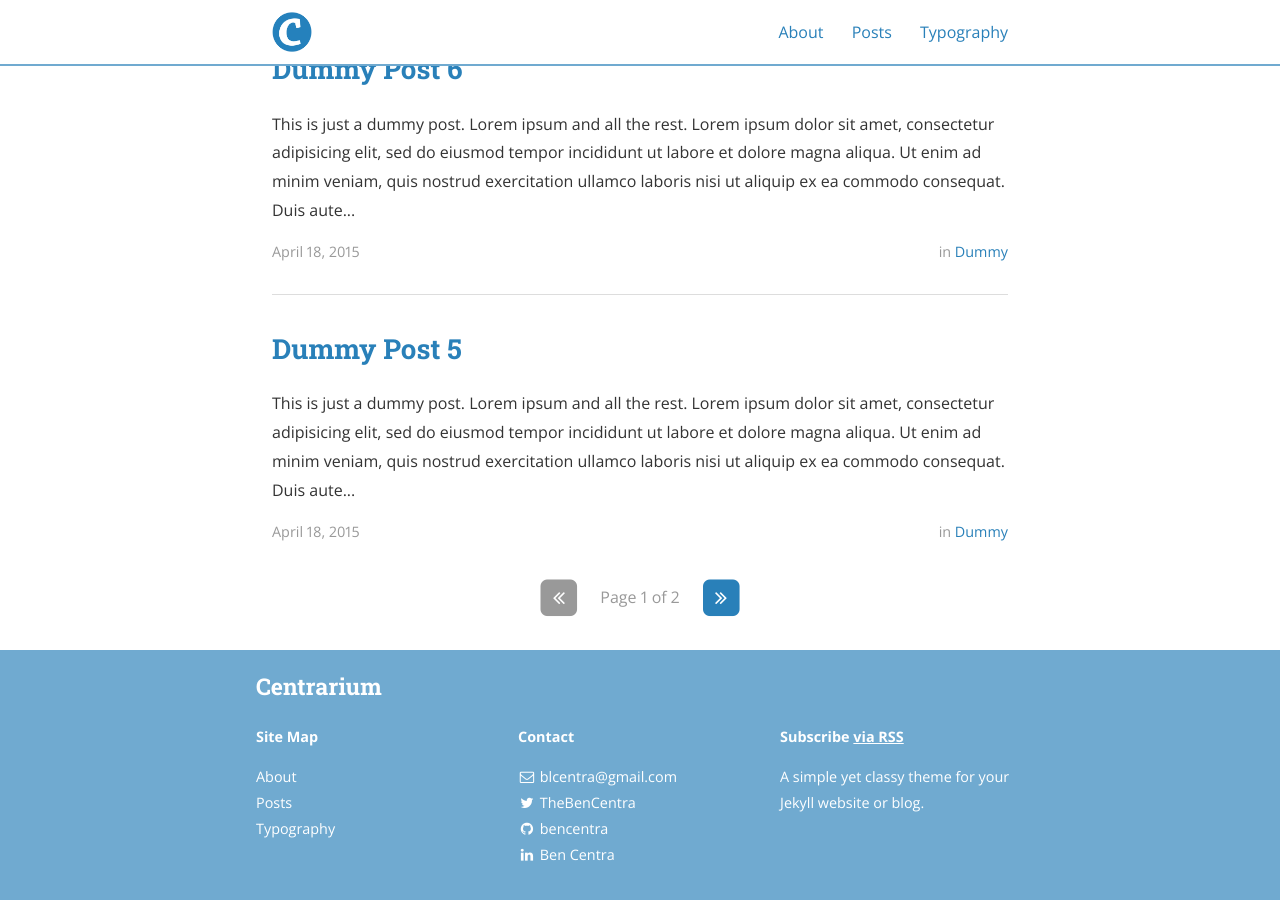
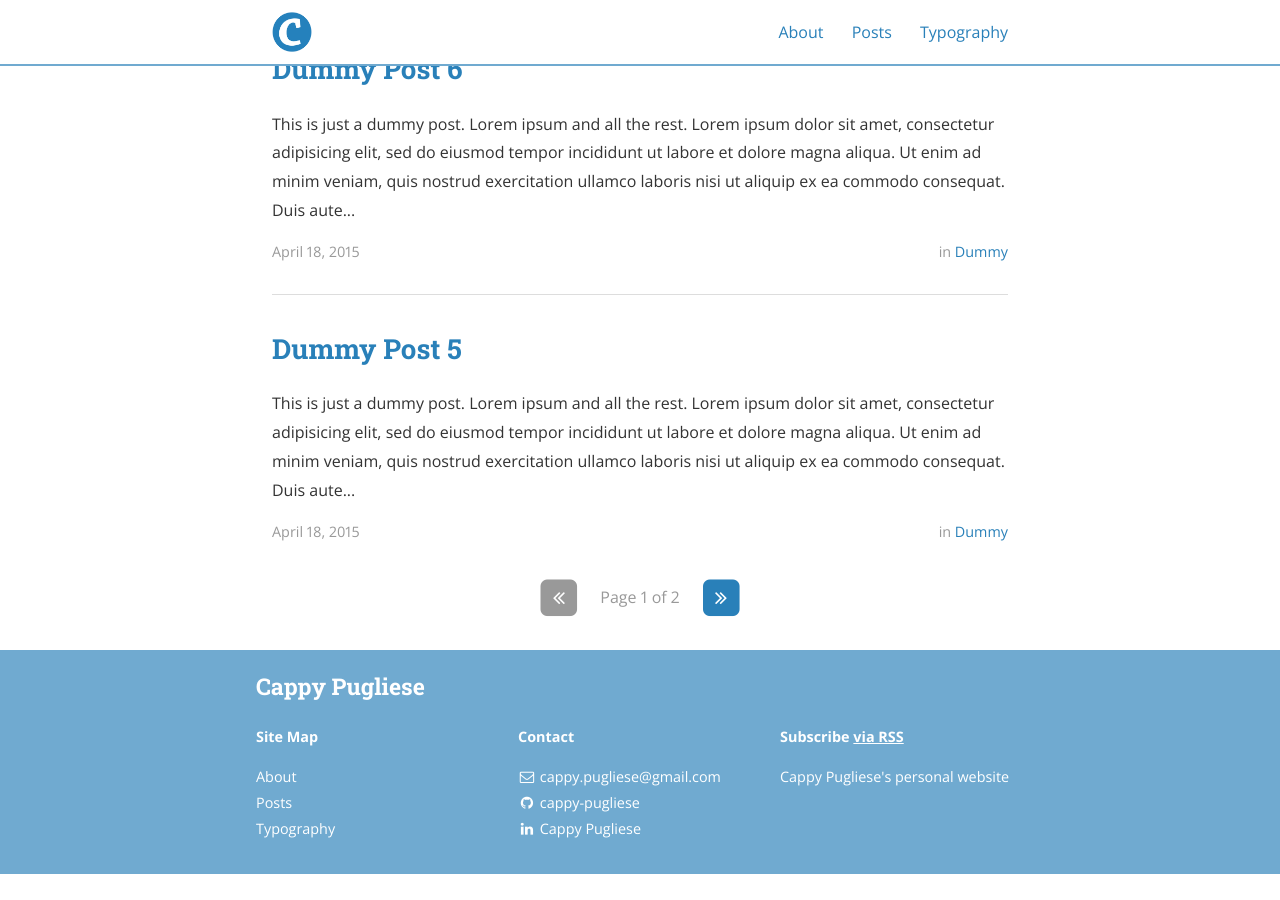
Before and after one commit to cappy-pugliese/cappy-pugliese-website, a Jekyll site: the page built from centrarium-master-clone/index.html, in a window 1280 px wide and 900 px high, scrolled down 1275 px. Built offline with Jekyll 4.4.1, drawn with Linux system fonts in a browser that asks for light colours; nearby versions of some CDN libraries; the list of posts is cut into pages by our own code; after the commit the page ends 2149 px from its top, so only the background shows below that; part of the change alters nothing that is shown; some of the changed text lies outside the part shown.

Commit message:
added my own info to config
actually got the website to work on a local url

```diff
--- a/centrarium-master-clone/_config.yml
+++ b/centrarium-master-clone/_config.yml
@@ -9,12 +9,12 @@ exclude:
   - "/vendor/"
 
 # Site settings
-title: Centrarium
+title: Cappy Pugliese
 subtitle: "A simple yet classy theme for your Jekyll website or blog"
-email: blcentra@gmail.com
-name: Ben Centra
+email: cappy.pugliese@gmail.com
+name: Cappy Pugliese
 description: >
-  A simple yet classy theme for your Jekyll website or blog.
+  Cappy Pugliese's personal website
 # Base URL of site (i.e. /blog). It should always start with a slash,
 # and never end with a slash. Set it to a blank value if hosting at the
 # root of your server.
@@ -76,117 +76,21 @@ descriptions:
 #     desc: Follow me on Twitter            # Description to display as link title, etc
 #     share: true                           # Include in the "Share" section of posts
 social:
-  - name: Twitter
-    icon: twitter
-    username: TheBenCentra
-    url: https://twitter.com/TheBenCentra
-    desc: Follow me on Twitter
-    share: true
-
-  - name: Facebook
-    icon: facebook
-    username: thebencentra
-    url: ""
-    desc: Friend me on Facebook
-    share: true
-
   - name: GitHub
     icon: github
-    username: bencentra
-    url: https://github.com/bencentra
+    username: cappy-pugliese
+    url: https://github.com/cappy-pugliese
     desc: Fork me on GitHub
-    share: false
+    share: true
 
   - name: LinkedIn
     icon: linkedin
-    username: Ben Centra
-    url: https://www.linkedin.com/pub/ben-centra/47/769/60a
+    username: Cappy Pugliese
+    url: https://www.linkedin.com/in/cappy-pugliese-a0489524b
     desc: Connect with me on LinkedIn
     share: true
 
-  - name: Google+
-    icon: google-plus
-    username: ""
-    url: ""
-    desc: Add me to your Circles
-    share: true
 
-  - name: YouTube
-    icon: youtube
-    username: ""
-    url: ""
-    desc: Subscribe on YouTube
-    share: false
-
-  - name: Instagram
-    icon: instagram
-    username: ""
-    url: ""
-    desc: Follow me on Instagram
-    share: false
-
-  - name: Pinterest
-    icon: pinterest
-    username: ""
-    url: ""
-    desc: Follow me on Pinterest
-    share: true
-
-  - name: SoundCloud
-    icon: soundcloud
-    username: ""
-    url: ""
-    desc: Follow me on SoundCloud
-    share: false
-
-  - name: Tumblr
-    icon: tumblr
-    username: ""
-    url: ""
-    desc: Follow me on Tumblr
-    share: false
-
-  - name: Steam
-    icon: steam
-    username: ""
-    url: ""
-    desc: Friend me on Steam
-    share: false
-
-  - name: Dribbble
-    icon: dribbble
-    username: ""
-    url: ""
-    desc: Follow me on Dribble
-    share: false
-
-  - name: Vimeo
-    icon: vimeo-square
-    username: ""
-    url: ""
-    desc: Follow me on Vimeo
-    share: false
-
-  - name: Vine
-    icon: vine
-    username: ""
-    url: ""
-    desc: Follow me on Vine
-    share: false
-
-  - name: Reddit
-    icon: reddit
-    username: ""
-    url: ""
-    desc: Share to Reddit
-    share: true
-
-  - name: "Hacker News"
-    icon: hacker-news
-    username: ""
-    url: ""
-    desc: Share to Hacker News
-    share: false
 
 # Social sharing protocols
 # These are for automatically generating sharing metadata for FB and Twitter
```
Also changed, not shown: 1 other file.
